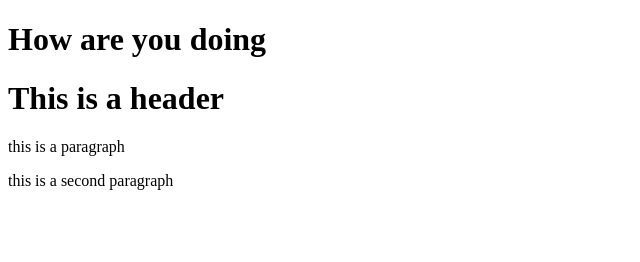
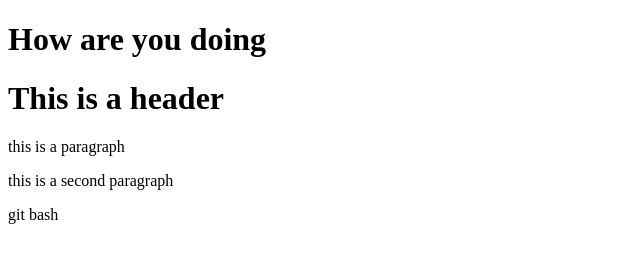
Before and after one commit to SamsonAyodele/git-test, a plain HTML site: page index.html in a window 1280 px wide. Shown: the full height of the page, 0-640 px from the left. Drawn offline with Linux system fonts and the light colour scheme.

Commit message:
another commit

```diff
--- a/index.html
+++ b/index.html
@@ -11,5 +11,6 @@
     <h1>This is a header</h1>
     <p>this is a paragraph</p>
     <p>this is a second paragraph</p>
+    <p>git bash</p>
 </body>
 </html>
```
